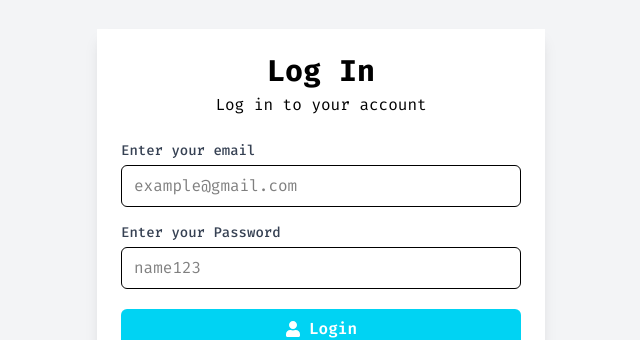
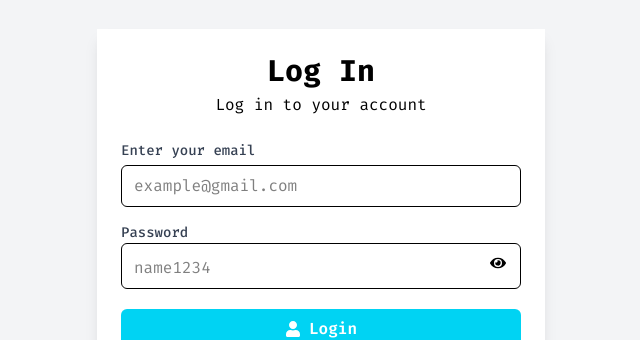
Before and after one commit to Bamania-Rudresh-007/Student-Management-System--REACT-, a React (Vite) app: page /login in a window 1280 px wide. Shown: the part 179-519 px from the top of the page, without its empty margins (319-959 px from the left). Built offline with nearby package versions, Linux system fonts and the light colour scheme.

Commit message:
Completed the login page data checking between signUp users and now working on actual CRUD operations on students data storing...

```diff
--- a/src/components/logIn-SignUp/login-form/LogIn.jsx
+++ b/src/components/logIn-SignUp/login-form/LogIn.jsx
@@ -1,7 +1,31 @@
 import { Link } from "react-router-dom";
 import { FaUser } from "react-icons/fa";
+import { useEffect, useState } from "react";
+import InputPass from "./inputPass";
 
 function LogIn() {
+    const [passType, setPassType] = useState("password");
+    const [user, setUser] = useState({email: "", password: ""});
+    // storing user email pass to check wheather they are signed up or not!!
+    const handleChange = (e) => {
+        const {id , value} = e.target;
+        setUser((prev) => ({...prev, [id]: value}));
+    }
+
+    // checking wheather they are signedUp or not...?
+    const handleVarificationOfUser = () => {
+
+        const existingData = localStorage.getItem('signUpUsers');
+        JSON.parse(existingData).forEach((data) => {
+            if(data.email == user.email){
+                console.log(true);
+            }
+            else{
+                console.log(false);
+            }
+         })
+     }
+
   return (
     <>
       <div className="min-h-screen flex justify-center items-center bg-gray-100">
@@ -13,7 +37,7 @@ function LogIn() {
 
           <div className="flex flex-col items-center w-full">
             <div className="w-full">
-              <form className="space-y-4">
+              <form className="space-y-4" onSubmit={(e) => e.preventDefault()}>
                 <div>
                   <label
                     htmlFor="email"
@@ -26,28 +50,30 @@ function LogIn() {
                     id="email"
                     className="w-full px-3 py-2 border rounded-md focus:outline-none focus:ring-2 focus:ring-cyan-400"
                     placeholder="example@gmail.com"
+                    onChange={handleChange}
                   />
                 </div>
 
-                <div>
-                  <label
-                    htmlFor="pass"
-                    className="text-sm font-medium text-gray-700 block mb-1"
-                  >
-                    Enter your Password
-                  </label>
-                  <input
-                    type="password"
-                    id="pass"
-                    className="w-full px-3 py-2 border rounded-md focus:outline-none focus:ring-2 focus:ring-cyan-400"
-                    placeholder="name123"
-                  />
-                </div>
+                <InputPass
+                lab="Password"
+              type={passType}
+              id="password"
+              htmlFor="password"
+              placeholder="name1234"
+              onUpdate={handleChange}
+              passType={passType}
+              setPassType={setPassType}
+              value={user.password}/>
               </form>
             </div>
 
             <div className="w-full mt-5">
-              <button className="w-full flex items-center justify-center gap-2 bg-cyan-400 hover:bg-cyan-500 text-white font-semibold py-2 rounded-md transition">
+              <button className="w-full flex items-center justify-center gap-2 bg-cyan-400 hover:bg-cyan-500 text-white font-semibold py-2 rounded-md transition"
+              onClick={() => {
+                console.log(user)
+                handleVarificationOfUser()
+              }}
+              >
                 <FaUser /> Login
               </button>
             </div>
--- /dev/null
+++ b/src/components/logIn-SignUp/login-form/inputPass.jsx
@@ -0,0 +1,59 @@
+import { FaEye, FaEyeSlash } from "react-icons/fa";
+import { useState } from "react";
+
+function EyeButton({ passType, setPassType }) {
+  const [hide, setHide] = useState(false);
+
+  const handleShow = () => {
+    if (passType === "password") {
+      setPassType("text");
+      setHide(true);
+    } else {
+      setPassType("password");
+      setHide(false);
+    }
+  };
+
+  return (
+    <div className="pr-3.5">
+      <button className="cursor-pointer" onClick={handleShow}>
+        {hide ? <FaEyeSlash /> : <FaEye />}
+      </button>
+    </div>
+  );
+}
+
+function InputPass({
+  lab,
+  htmlFor,
+  id,
+  type,
+  onUpdate,
+  placeholder,
+  passType,
+  setPassType,
+  value,
+}) {
+  return (
+    <div>
+      <div className="flex flex-col">
+        <label htmlFor={htmlFor} className="text-sm font-medium text-gray-700">
+          {lab}
+        </label>
+        <div className="flex items-center border rounded-md">
+          <input
+            type={type}
+            id={id}
+            placeholder={placeholder}
+            className="mt-1 px-3 py-2  focus:outline-none  w-5/5"
+            onChange={onUpdate}
+            value={value}
+          />
+          <EyeButton setPassType={setPassType} passType={passType} />
+        </div>
+      </div>
+    </div>
+  );
+}
+
+export default InputPass;
--- a/src/contexts/demoData.js
+++ /dev/null
@@ -1,28 +0,0 @@
-// export const data = [
-//   {
-//     name: "Rudresh",
-//     email: "bamaniarudresh2008@gmail.com",
-//     password: "12345678",
-//   },
-//   {
-//     name: "Dharmik",
-//     email: "dharmiksolanki@gmail.com",
-//     password: "12345678",
-//   },
-//   {
-//     name: "Man",
-//     email: "manbharada@gmail.com",
-//     password: "12345678",
-//   },
-//   {
-//     name: "Dhruvi",
-//     email: "dhruvisolanki@gmail.com",
-//     password: "12345678",
-//   },
-
-// ];
-
-
-const data = localStorage.getItem(JSON.parse('SighUpUsers'));
-
-console.log(data)
```
